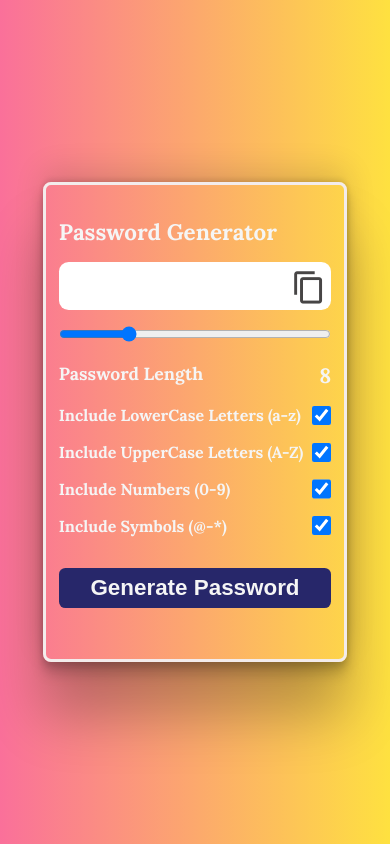
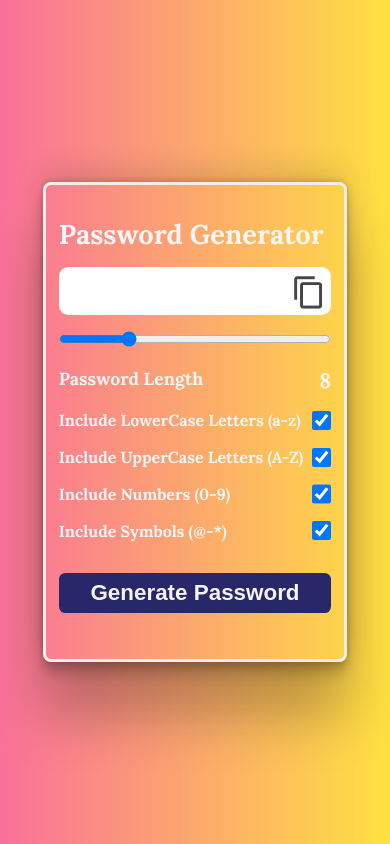
Before and after one commit to Bindeshwarsah/Password-Generator, a plain HTML site: page index.html in a window 390 px wide. Drawn offline with Linux system fonts and the light colour scheme.

Commit message:
Updated style.css

```diff
--- a/style.css
+++ b/style.css
@@ -109,7 +109,7 @@
         padding: 2rem .8rem 0 .8rem;
     }
     .passContainer #heading{
-        font-size: 1.4rem;
+        font-size: 1.7rem;
         font-weight: 800;
     }
     .slider #passlength{
```
